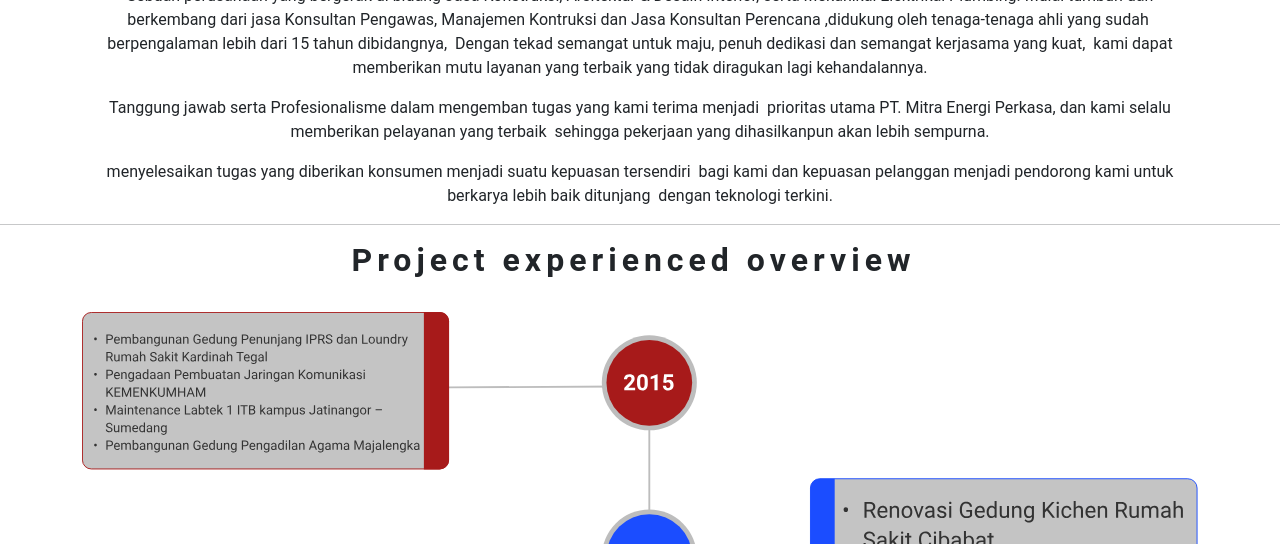
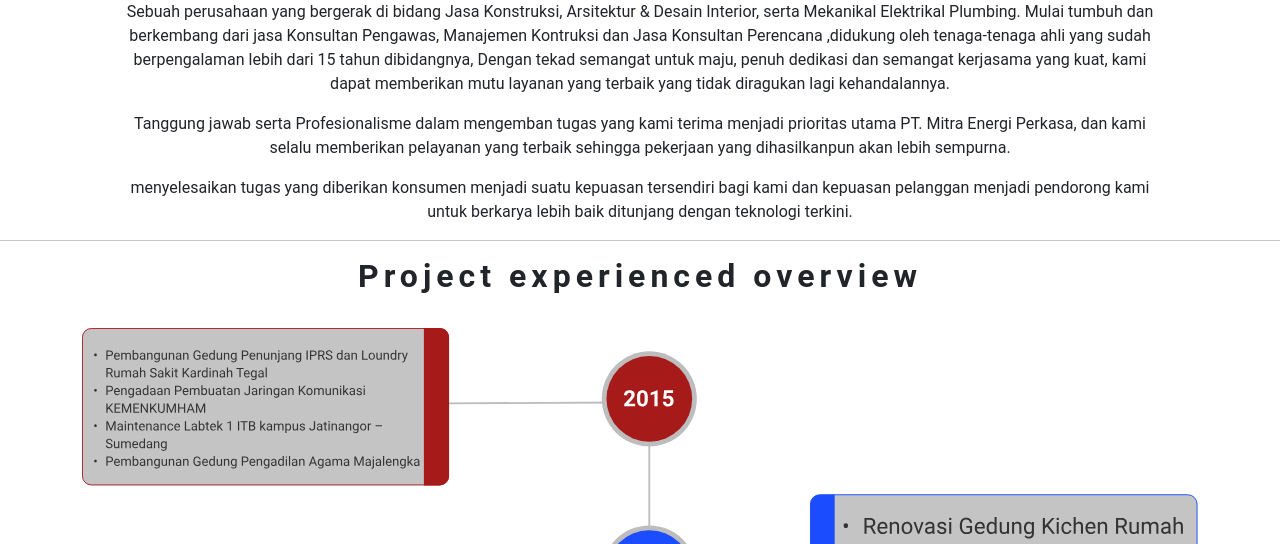
Before and after one commit to irull/MEP-comprof, a plain HTML site: page about/index.html in a window 1280 px wide. Shown: the part 556-1100 px from the top of the page. Drawn offline with nearby package versions, Linux system fonts and the light colour scheme; files whose address does not match are found by name.

Commit message:
Update index

```diff
--- a/about/index.html
+++ b/about/index.html
@@ -140,36 +140,36 @@ serta Mekanikal Elektrikal Plumbing"
         </div>
       </div>
     </div>
-    <div class="container about text-center mt-3 mb-3">
-      <h2 class="mep-title text-uppercase text-danger">
+    <div class="container about text-center mt-4 mb-3 px-5">
+      <h2 class="mep-title text-uppercase text-danger mb-3">
         PT. MITRA ENERGI PERKASA (MEP)
       </h2>
-      <p class="text-center lh-base">
-        Sebuah perusahaan yang&nbsp;bergerak di bidang Jasa Konstruksi,
-        Arsitektur &amp; Desain Interior, serta Mekanikal Elektrikal Plumbing.
-        Mulai tumbuh dan berkembang&nbsp;dari jasa Konsultan Pengawas, Manajemen
-        Kontruksi dan Jasa Konsultan Perencana ,didukung oleh tenaga-tenaga ahli
-        yang sudah&nbsp; berpengalaman lebih dari 15 tahun dibidangnya,&nbsp;
-        Dengan tekad semangat untuk maju, penuh dedikasi dan semangat kerjasama
-        yang kuat,&nbsp; kami dapat memberikan mutu layanan&nbsp;yang terbaik
-        yang tidak diragukan lagi kehandalannya.
+      <p">
+        Sebuah perusahaan yang bergerak di bidang Jasa Konstruksi, Arsitektur
+        &amp; Desain Interior, serta Mekanikal Elektrikal Plumbing. Mulai tumbuh
+        dan berkembang dari jasa Konsultan Pengawas, Manajemen Kontruksi dan
+        Jasa Konsultan Perencana ,didukung oleh tenaga-tenaga ahli yang sudah
+        berpengalaman lebih dari 15 tahun dibidangnya, Dengan tekad semangat
+        untuk maju, penuh dedikasi dan semangat kerjasama yang kuat, kami dapat
+        memberikan mutu layanan yang terbaik yang tidak diragukan lagi
+        kehandalannya.
       </p>
       <p>
         Tanggung jawab serta Profesionalisme dalam mengemban tugas yang kami
-        terima menjadi&nbsp; prioritas utama PT. Mitra Energi Perkasa,&nbsp;dan
-        kami selalu memberikan pelayanan yang terbaik&nbsp; sehingga pekerjaan
-        yang dihasilkanpun akan lebih sempurna.
+        terima menjadi prioritas utama PT. Mitra Energi Perkasa, dan kami selalu
+        memberikan pelayanan yang terbaik sehingga pekerjaan yang dihasilkanpun
+        akan lebih sempurna.
       </p>
       <p>
         menyelesaikan tugas yang diberikan konsumen menjadi suatu kepuasan
-        tersendiri&nbsp; bagi kami dan kepuasan pelanggan menjadi pendorong kami
-        untuk berkarya&nbsp;lebih baik ditunjang&nbsp; dengan teknologi terkini.
+        tersendiri bagi kami dan kepuasan pelanggan menjadi pendorong kami untuk
+        berkarya lebih baik ditunjang dengan teknologi terkini.
       </p>
     </div>
     <hr />
     <div class="container" id="project-eo">
       <h2 class="mep-title text-center fw-bold">
-        Project experienced overview&nbsp;
+        Project experienced overview
       </h2>
       <img
         class="img-fluid mt-4 mb-3"
```
